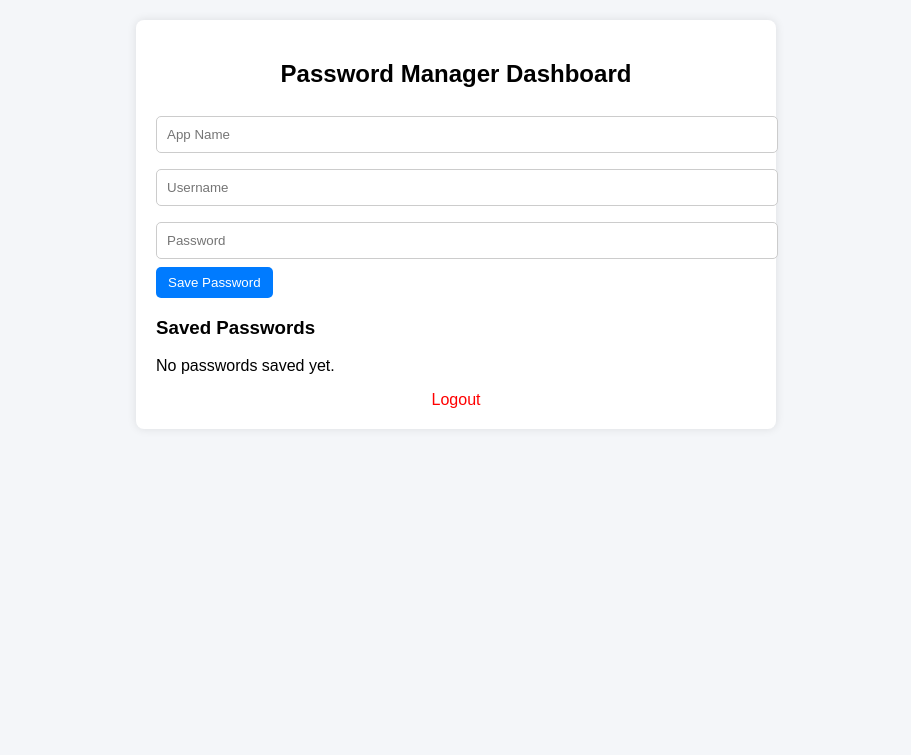
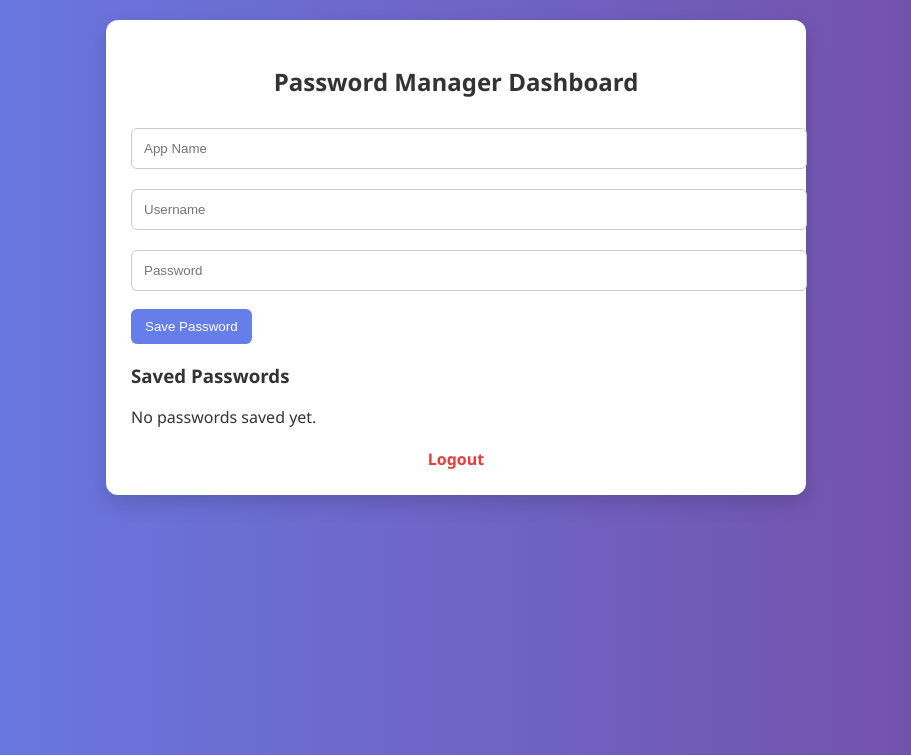
Before and after one commit to vkakshaya16-ux/Password_Manager, a Flask app: page /dashboard in a window 1280 px wide. Shown: the top 755 px of the page, without its empty margins (184-1095 px from the left). Run offline with Flask 3, Linux system fonts and the light colour scheme; a user stored in the database is signed in; data that the repository does not hold is empty; some libraries are stand-ins or nearby versions.

Commit message:
updated dashboard UI

```diff
--- a/templates/dashboard.html
+++ b/templates/dashboard.html
@@ -6,62 +6,89 @@
 
 <style>
 body {
-    font-family: Arial, sans-serif;
-    background-color: #f4f6f9;
+    font-family: 'Segoe UI', sans-serif;
+    background: linear-gradient(to right, #667eea, #764ba2);
     margin: 0;
     padding: 20px;
+    color: #333;
+}
+
+.container {
+    max-width: 650px;
+    margin: auto;
+    background: #ffffff;
+    padding: 25px;
+    border-radius: 12px;
+    box-shadow: 0 8px 20px rgba(0,0,0,0.15);
 }
 
 h2 {
     text-align: center;
-}
-
-.container {
-    max-width: 600px;
-    margin: auto;
-    background: white;
-    padding: 20px;
-    border-radius: 8px;
-    box-shadow: 0px 0px 10px rgba(0,0,0,0.1);
+    margin-bottom: 20px;
 }
 
 input {
     width: 100%;
-    padding: 10px;
-    margin: 8px 0;
-    border-radius: 5px;
+    padding: 12px;
+    margin: 10px 0;
+    border-radius: 6px;
     border: 1px solid #ccc;
+    transition: 0.3s;
+}
+
+input:focus {
+    border-color: #667eea;
+    outline: none;
 }
 
 button {
-    padding: 8px 12px;
-    background-color: #007bff;
+    padding: 10px 14px;
+    margin-top: 8px;
+    margin-right: 5px;
+    background-color: #667eea;
     color: white;
     border: none;
-    border-radius: 5px;
+    border-radius: 6px;
     cursor: pointer;
+    transition: 0.3s;
 }
 
 button:hover {
-    background-color: #0056b3;
+    background-color: #5a67d8;
 }
 
 .password-box {
     margin-top: 20px;
-    padding: 10px;
-    border: 1px solid #ddd;
-    border-radius: 5px;
-    background: #f4eeee;
+    padding: 15px;
+    border-radius: 8px;
+    background: #f9f9f9;
+    box-shadow: 0 4px 10px rgba(0,0,0,0.05);
+}
+
+.password-box strong {
+    color: #555;
+}
+
+a {
+    text-decoration: none;
+}
+
+a button {
+    background-color: #e53e3e;
+}
+
+a button:hover {
+    background-color: #c53030;
 }
 
 .logout {
-    margin-top: 15px;
+    margin-top: 20px;
     text-align: center;
 }
 
 .logout a {
-    color: red;
-    text-decoration: none;
+    color: #e53e3e;
+    font-weight: bold;
 }
 </style>
 </head>
```
